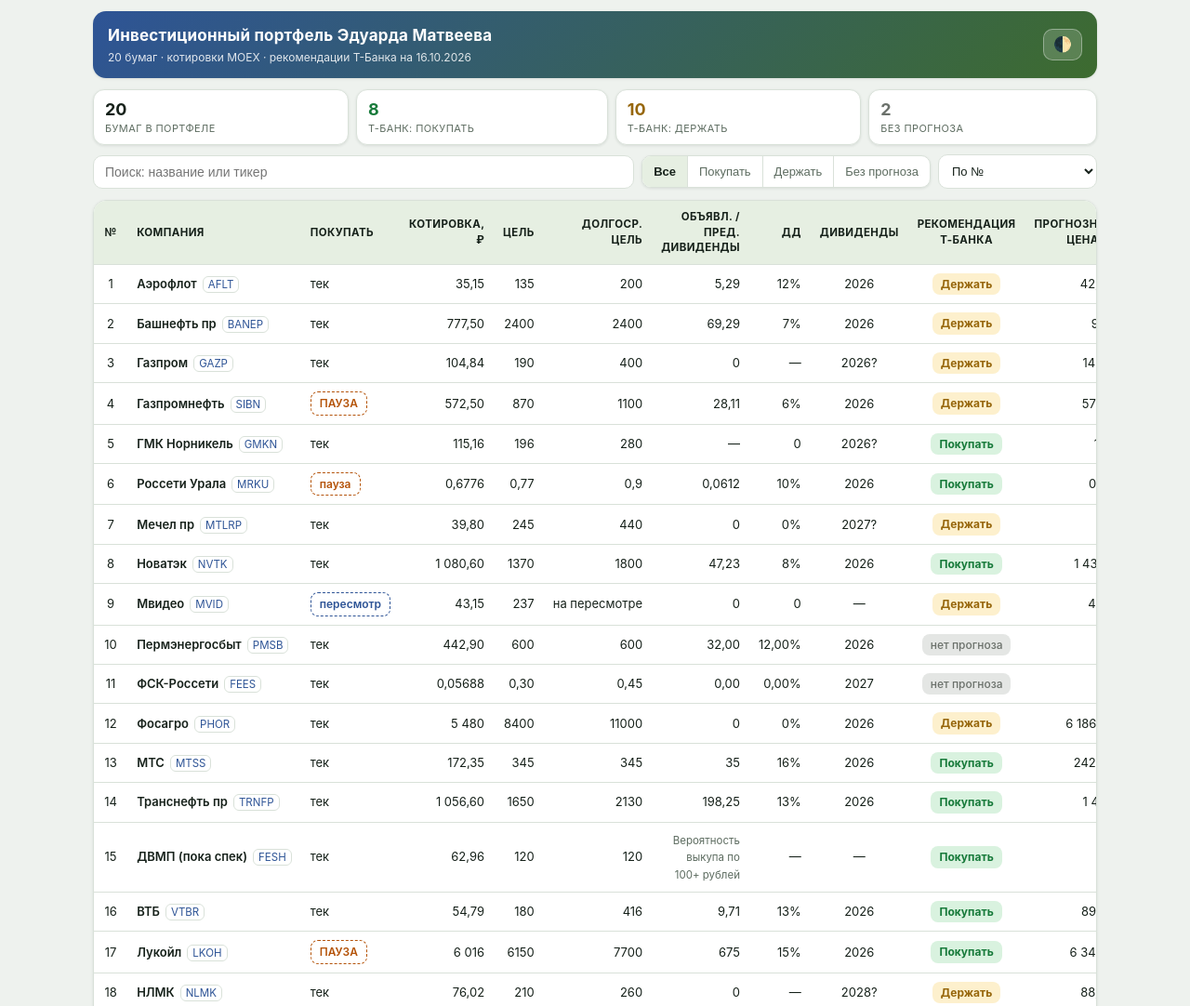
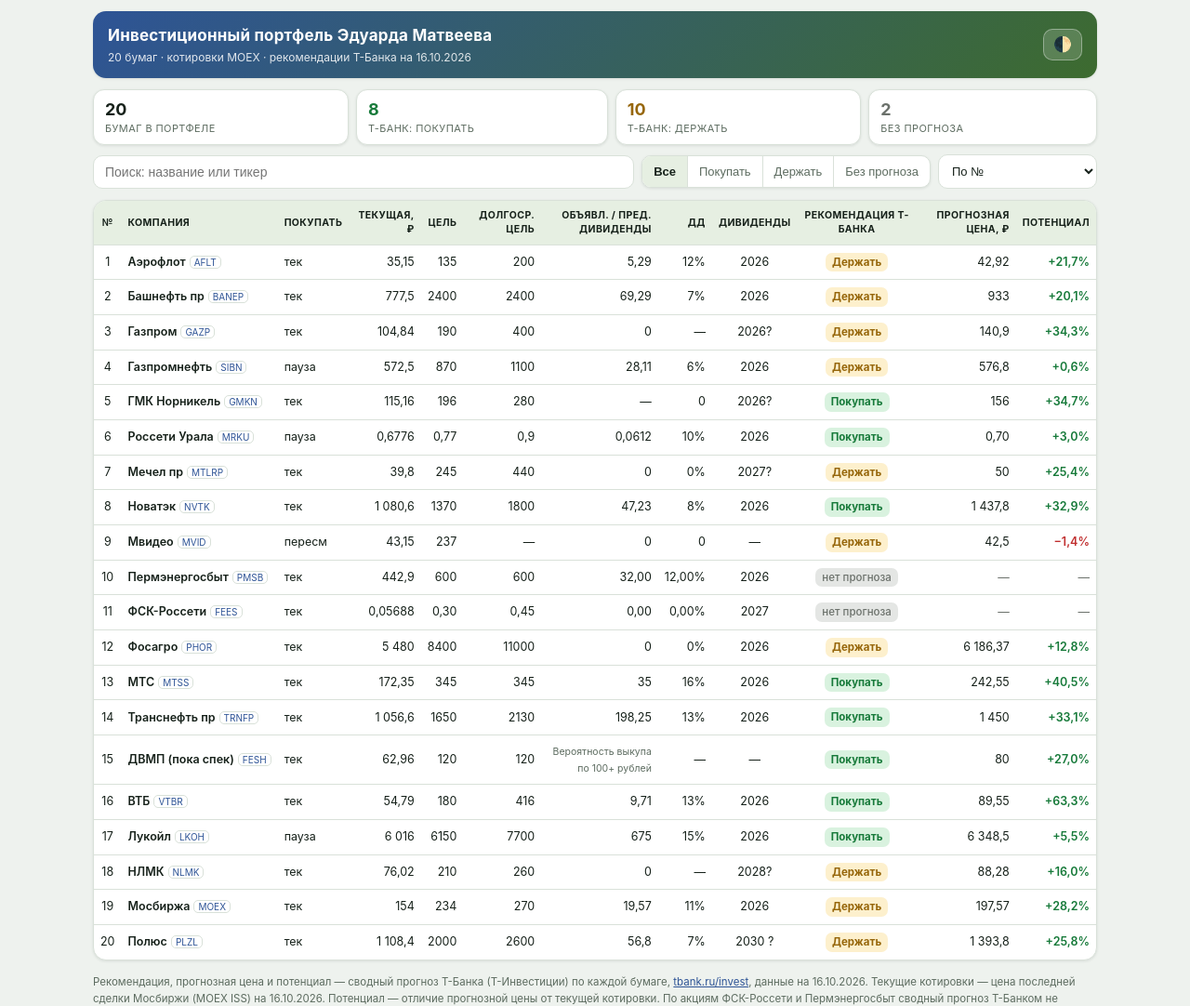
Before and after one commit to EdinsonSSS/vk-portfolio, a plain HTML site: page index.html in a window 1280 px wide. Shown: the top 1082 px of the page at 93% size. Drawn offline with Linux system fonts and the light colour scheme.

Commit message:
Add files via upload

```diff
--- a/index.html
+++ b/index.html
@@ -70,37 +70,35 @@
   }
   .cardbox,.tablewrap{background:var(--card);border:1px solid var(--border);border-radius:14px;box-shadow:var(--shadow)}
   .tablewrap{overflow:auto;max-width:100%;-webkit-overflow-scrolling:touch}
-  table{border-collapse:collapse;width:100%;min-width:1000px;font-size:13px}
+  table{border-collapse:collapse;width:100%;min-width:880px;font-size:12.5px}
   thead th{
     position:sticky;top:0;background:var(--chip);color:var(--text);text-align:left;
-    padding:9px 10px;font-size:11.5px;text-transform:uppercase;letter-spacing:.4px;border-bottom:1px solid var(--border);z-index:2;
+    padding:8px 7px;font-size:10.5px;text-transform:uppercase;letter-spacing:.4px;border-bottom:1px solid var(--border);z-index:2;
   }
-  tbody td{padding:9px 10px;border-bottom:1px solid var(--border);vertical-align:middle;white-space:nowrap}
+  tbody td{padding:8px 7px;border-bottom:1px solid var(--border);vertical-align:middle;white-space:nowrap}
   tbody tr:last-child td{border-bottom:0}
   tbody tr:hover td{background:var(--chip)}
   td.num,th.num{text-align:right}
   td.c,th.c{text-align:center}
   .nm{font-weight:600}
-  .tick{color:var(--accent-2);text-decoration:none;font-size:11.5px;border:1px solid var(--border);border-radius:6px;padding:1px 5px;margin-left:6px}
+  .tick{color:var(--accent-2);text-decoration:none;font-size:10px;border:1px solid var(--border);border-radius:5px;padding:0 4px;margin-left:4px}
   .tick:hover{text-decoration:underline}
-  .badge{display:inline-block;border-radius:8px;padding:3px 9px;font-size:12px;font-weight:700}
+  .badge{display:inline-block;border-radius:7px;padding:2px 7px;font-size:11.5px;font-weight:700}
   .badge.buy{background:var(--buy-bg);color:var(--buy-fg)}
   .badge.hold{background:var(--hold-bg);color:var(--hold-fg)}
   .badge.none{background:var(--none-bg);color:var(--none-fg);font-weight:500}
-  .badge.pause{background:transparent;color:var(--pause-fg);border:1px dashed var(--pause-fg);font-weight:600}
-  .badge.rev{background:transparent;color:var(--rev-fg);border:1px dashed var(--rev-fg);font-weight:600}
   .up{color:var(--pos);font-weight:600}
   .down{color:var(--neg);font-weight:600}
   .na{color:var(--none-fg)}
-  .note{font-size:11.5px;color:var(--muted);white-space:normal;max-width:220px}
+  .note{font-size:10.5px;color:var(--muted);white-space:normal;max-width:130px}
   .empty{padding:22px;text-align:center;color:var(--muted)}
   footer{margin-top:14px;font-size:11.5px;color:var(--muted);line-height:1.6}
   footer a{color:var(--accent-2)}
   @media (max-width:759px){
     header.app h1{font-size:15px}
-    table{font-size:12px;min-width:840px}
-    thead th{padding:7px 7px;font-size:10.5px}
-    tbody td{padding:7px 7px}
+    table{font-size:11.5px;min-width:780px}
+    thead th{padding:6px 5px;font-size:10px}
+    tbody td{padding:6px 5px}
     .tick{margin-left:4px}
   }
 </style>
@@ -138,7 +136,7 @@
     <table>
       <thead>
         <tr>
-          <th class="c">№</th><th>Компания</th><th>Покупать</th><th class="num">Котировка, ₽</th>
+          <th class="c">№</th><th>Компания</th><th>Покупать</th><th class="num">Текущая, ₽</th>
           <th class="num">Цель</th><th class="num">Долгоср. цель</th>
           <th class="num">Объявл. / пред. дивиденды</th><th class="num">ДД</th><th class="c">Дивиденды</th>
           <th class="c">Рекомендация Т-Банка</th><th class="num">Прогнозная цена, ₽</th><th class="num">Потенциал</th>
@@ -148,7 +146,6 @@
     </table>
   </div>
 
-/div>
 
   <footer>
     Рекомендация, прогнозная цена и потенциал — сводный прогноз Т-Банка (Т-Инвестиции) по каждой бумаге,
@@ -166,12 +163,12 @@
  {n:1, name:"Аэрофлот",         tick:"AFLT",  buy:"тек",       q:35.15, goal:"135",  lgoal:"200",           div:"5,29",  dy:"12%",    dyNum:0.12, dyear:"2026",   rec:"hold", fc:"42,92",    up:21.72},
  {n:2, name:"Башнефть пр",      tick:"BANEP", buy:"тек",       q:777.5, goal:"2400", lgoal:"2400",          div:"69,29", dy:"7%",     dyNum:0.07, dyear:"2026",   rec:"hold", fc:"933",      up:20.08},
  {n:3, name:"Газпром",          tick:"GAZP",  buy:"тек",       q:104.84, goal:"190",  lgoal:"400",           div:"0",     dy:"—",      dyNum:null, dyear:"2026?",  rec:"hold", fc:"140,9",    up:34.31},
- {n:4, name:"Газпромнефть",     tick:"SIBN",  buy:"ПАУЗА",     q:572.5, goal:"870",  lgoal:"1100",          div:"28,11", dy:"6%",     dyNum:0.06, dyear:"2026",   rec:"hold", fc:"576,8",    up:0.63},
+ {n:4, name:"Газпромнефть",     tick:"SIBN",  buy:"пауза",     q:572.5, goal:"870",  lgoal:"1100",          div:"28,11", dy:"6%",     dyNum:0.06, dyear:"2026",   rec:"hold", fc:"576,8",    up:0.63},
  {n:5, name:"ГМК Норникель",    tick:"GMKN",  buy:"тек",       q:115.16, goal:"196",  lgoal:"280",           div:"—",     dy:"0",      dyNum:0,    dyear:"2026?",  rec:"buy",  fc:"156",      up:34.69},
  {n:6, name:"Россети Урала",    tick:"MRKU",  buy:"пауза",     q:0.6776, goal:"0,77", lgoal:"0,9",           div:"0,0612",dy:"10%",    dyNum:0.10, dyear:"2026",   rec:"buy",  fc:"0,70",     up:2.95},
  {n:7, name:"Мечел пр",         tick:"MTLRP", buy:"тек",       q:39.8, goal:"245",  lgoal:"440",           div:"0",     dy:"0%",     dyNum:0,    dyear:"2027?",  rec:"hold", fc:"50",       up:25.35},
  {n:8, name:"Новатэк",          tick:"NVTK",  buy:"тек",       q:1080.6, goal:"1370", lgoal:"1800",          div:"47,23", dy:"8%",     dyNum:0.08, dyear:"2026",   rec:"buy",  fc:"1 437,8",  up:32.94},
- {n:9, name:"Мвидео",           tick:"MVID",  buy:"пересмотр", q:43.15, goal:"237",  lgoal:"на пересмотре", div:"0",     dy:"0",      dyNum:0,    dyear:"—",      rec:"hold", fc:"42,5",     up:-1.39},
+ {n:9, name:"Мвидео",           tick:"MVID",  buy:"пересм", q:43.15, goal:"237",  lgoal:"—", div:"0",     dy:"0",      dyNum:0,    dyear:"—",      rec:"hold", fc:"42,5",     up:-1.39},
  {n:10,name:"Пермэнергосбыт",   tick:"PMSB",  buy:"тек",       q:442.9, goal:"600",  lgoal:"600",           div:"32,00", dy:"12,00%", dyNum:0.12, dyear:"2026",   rec:null,   fc:null,      up:null},
  {n:11,name:"ФСК-Россети",      tick:"FEES",  buy:"тек",       q:0.05688, goal:"0,30", lgoal:"0,45",          div:"0,00",  dy:"0,00%",  dyNum:0,    dyear:"2027",   rec:null,   fc:null,      up:null},
  {n:12,name:"Фосагро",          tick:"PHOR",  buy:"тек",       q:5480, goal:"8400", lgoal:"11000",         div:"0",     dy:"0%",     dyNum:0,    dyear:"2026",   rec:"hold", fc:"6 186,37", up:12.83},
@@ -179,7 +176,7 @@
  {n:14,name:"Транснефть пр",    tick:"TRNFP", buy:"тек",       q:1056.6, goal:"1650", lgoal:"2130",          div:"198,25",dy:"13%",    dyNum:0.13, dyear:"2026",   rec:"buy",  fc:"1 450",    up:33.12},
  {n:15,name:"ДВМП (пока спек)", tick:"FESH",  buy:"тек",       q:62.96, goal:"120",  lgoal:"120",           div:"VEROYATNOST_VYKUPA", dy:"—", dyNum:null, dyear:"—", rec:"buy", fc:"80",     up:26.98},
  {n:16,name:"ВТБ",              tick:"VTBR",  buy:"тек",       q:54.79, goal:"180",  lgoal:"416",           div:"9,71",  dy:"13%",    dyNum:0.13, dyear:"2026",   rec:"buy",  fc:"89,55",    up:63.27},
- {n:17,name:"Лукойл",           tick:"LKOH",  buy:"ПАУЗА",     q:6016, goal:"6150", lgoal:"7700",          div:"675",   dy:"15%",    dyNum:0.15, dyear:"2026",   rec:"buy",  fc:"6 348,5",  up:5.50},
+ {n:17,name:"Лукойл",           tick:"LKOH",  buy:"пауза",     q:6016, goal:"6150", lgoal:"7700",          div:"675",   dy:"15%",    dyNum:0.15, dyear:"2026",   rec:"buy",  fc:"6 348,5",  up:5.50},
  {n:18,name:"НЛМК",             tick:"NLMK",  buy:"тек",       q:76.02, goal:"210",  lgoal:"260",           div:"0",     dy:"—",      dyNum:null, dyear:"2028?",  rec:"hold", fc:"88,28",    up:16.04},
  {n:19,name:"Мосбиржа",         tick:"MOEX",  buy:"тек",       q:154, goal:"234",  lgoal:"270",           div:"19,57", dy:"11%",    dyNum:0.11, dyear:"2026",   rec:"hold", fc:"197,57",   up:28.24},
  {n:20,name:"Полюс",            tick:"PLZL",  buy:"тек",       q:1108.4, goal:"2000", lgoal:"2600",          div:"56,8",  dy:"7%",     dyNum:0.07, dyear:"2030 ?", rec:"hold", fc:"1 393,8",  up:25.78}
@@ -189,11 +186,7 @@
 
 function esc(s){ return String(s).replace(/[&<>"]/g, function(c){ return {"&":"&amp;","<":"&lt;",">":"&gt;","\"":"&quot;"}[c]; }); }
 function divCell(d){ return d === "VEROYATNOST_VYKUPA" ? '<span class="note">Вероятность выкупа по 100+ рублей</span>' : esc(d); }
-function buyBadge(b){
-  if (/пауза/i.test(b)) return '<span class="badge pause">'+esc(b)+'</span>';
-  if (/пересмотр/i.test(b)) return '<span class="badge rev">'+esc(b)+'</span>';
-  return esc(b);
-}
+function buyBadge(b){ return esc(b); }
 function recBadge(r){
   if (r === "buy")  return '<span class="badge buy">Покупать</span>';
   if (r === "hold") return '<span class="badge hold">Держать</span>';
@@ -209,6 +202,7 @@
   var dec = v < 0.1 ? 5 : (v < 1 ? 4 : (v === Math.round(v) ? 0 : 2));
   var s = v.toFixed(dec).split(".");
   s[0] = s[0].replace(/\B(?=(\d{3})+(?!\d))/g, " ");
+  if (s.length > 1){ s[1] = s[1].replace(/0+$/, ""); if (!s[1]) return s[0]; }
   return s.length > 1 ? s[0] + "," + s[1] : s[0];
 }
 function tickLink(t){ return '<a class="tick" href="https://www.tbank.ru/invest/stocks/'+t+'/" target="_blank" rel="noopener">'+t+'</a>'; }
```
